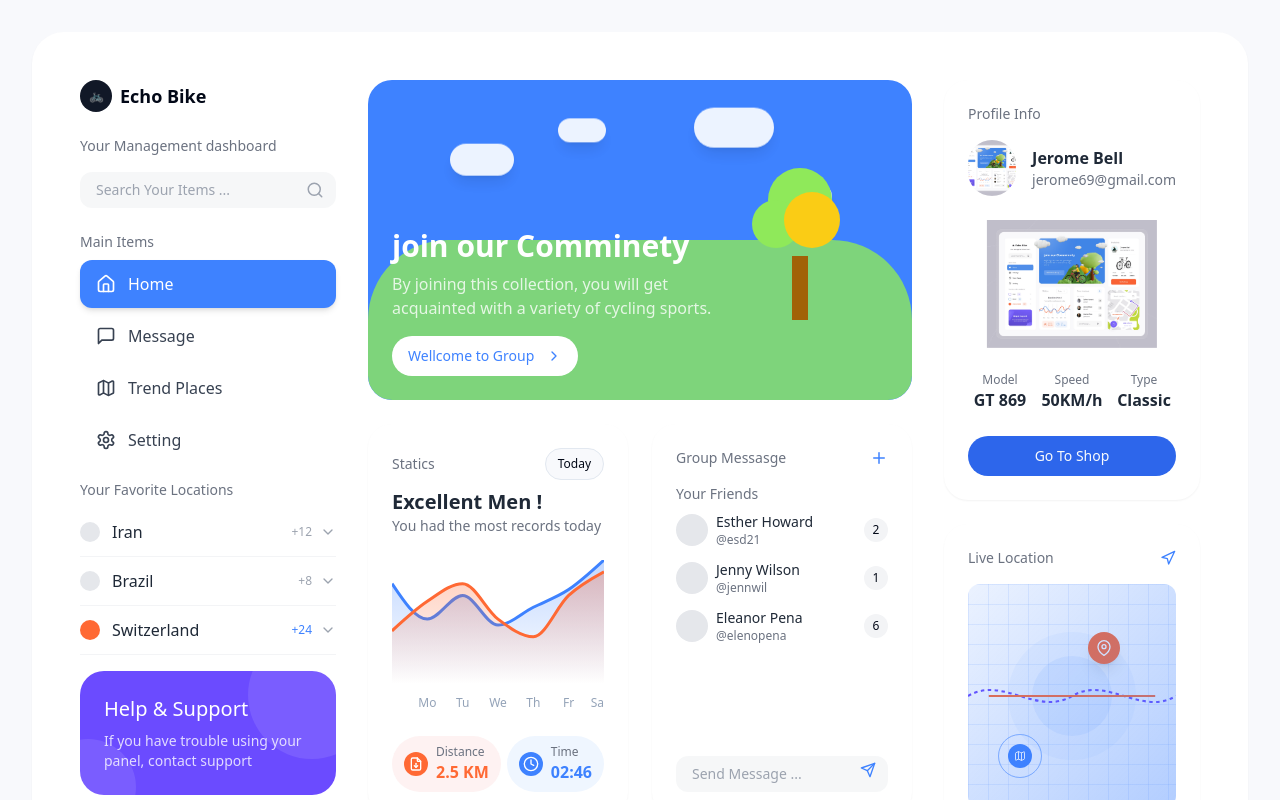
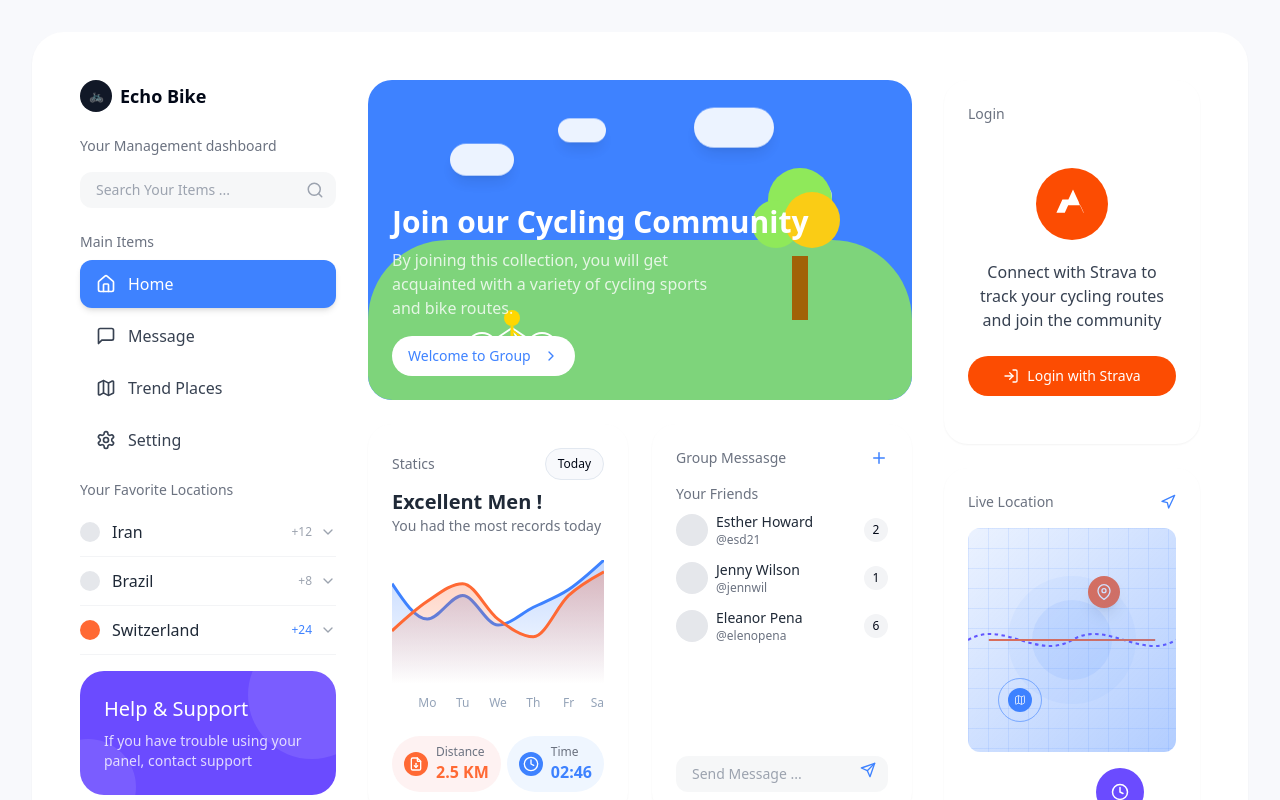
Before and after one commit to liamwaalton/pedal-dashboard, a React (Vite) app: page / in a window 1280 px wide. Shown: the top 800 px of the page. Built offline with nearby package versions, Linux system fonts and the light colour scheme.

Commit message:
Update profile section and banner
- Update banner image to cyclist theme.
- Update profile section to include login functionality.

```diff
--- a/src/components/CommunityBanner.tsx
+++ b/src/components/CommunityBanner.tsx
@@ -45,20 +45,37 @@ const CommunityBanner = () => {
         <div className="w-4 h-16 bg-yellow-700 absolute bottom-0 left-6" />
       </div>
 
-      {/* Person on bike */}
-      <div className="absolute bottom-6 left-1/2 transform -translate-x-1/2">
-        {/* This would ideally be an SVG or image */}
-        <div className="h-20 w-20 bg-yellow-400 opacity-0"></div>
+      {/* Cyclist SVG */}
+      <div className="absolute bottom-8 left-36 transform -translate-x-1/2">
+        <svg width="100" height="60" viewBox="0 0 100 60" fill="none" xmlns="http://www.w3.org/2000/svg">
+          {/* Bike Wheels */}
+          <circle cx="20" cy="40" r="15" stroke="white" strokeWidth="2" fill="transparent" />
+          <circle cx="80" cy="40" r="15" stroke="white" strokeWidth="2" fill="transparent" />
+
+          {/* Bike Frame */}
+          <line x1="20" y1="40" x2="50" y2="20" stroke="white" strokeWidth="2" />
+          <line x1="50" y1="20" x2="80" y2="40" stroke="white" strokeWidth="2" />
+          <line x1="20" y1="40" x2="60" y2="40" stroke="white" strokeWidth="2" />
+          <line x1="60" y1="40" x2="80" y2="40" stroke="white" strokeWidth="2" />
+          <line x1="50" y1="20" x2="60" y2="40" stroke="white" strokeWidth="2" />
+
+          {/* Cyclist */}
+          <circle cx="50" cy="10" r="8" fill="#FFD700" /> {/* Head */}
+          <line x1="50" y1="18" x2="50" y2="30" stroke="#FFD700" strokeWidth="3" /> {/* Body */}
+          <line x1="50" y1="22" x2="60" y2="30" stroke="#FFD700" strokeWidth="2" /> {/* Arm */}
+          <line x1="50" y1="30" x2="40" y2="40" stroke="#FFD700" strokeWidth="2" /> {/* Leg */}
+          <line x1="50" y1="30" x2="60" y2="40" stroke="#FFD700" strokeWidth="2" /> {/* Leg */}
+        </svg>
       </div>
 
       {/* Content */}
       <div className="relative z-10">
-        <h2 className="text-white text-3xl font-bold mb-2">join our Comminety</h2>
+        <h2 className="text-white text-3xl font-bold mb-2">Join our Cycling Community</h2>
         <p className="text-white opacity-80 mb-4 max-w-xs">
-          By joining this collection, you will get acquainted with a variety of cycling sports.
+          By joining this collection, you will get acquainted with a variety of cycling sports and bike routes.
         </p>
         <Button className="bg-white text-bike-blue rounded-full px-4 py-2 font-medium hover:bg-opacity-90 transition-all inline-flex items-center">
-          Wellcome to Group
+          Welcome to Group
           <ChevronRight size={16} className="ml-1" />
         </Button>
       </div>
--- a/src/components/ProfileSection.tsx
+++ b/src/components/ProfileSection.tsx
@@ -1,13 +1,50 @@
 
-import React from 'react';
+import React, { useState } from 'react';
 import { Button } from '@/components/ui/button';
+import { LogIn } from 'lucide-react';
 
 interface ProfileSectionProps {
-  name: string;
-  email: string;
+  name?: string;
+  email?: string;
 }
 
 const ProfileSection = ({ name, email }: ProfileSectionProps) => {
+  // This would normally come from authentication context
+  // For demo purposes, we'll use local state that can be toggled
+  const [isLoggedIn, setIsLoggedIn] = useState(false);
+
+  const handleLoginWithStrava = () => {
+    // In a real implementation, this would redirect to Strava OAuth
+    // For now, we'll just toggle the state for demonstration
+    setIsLoggedIn(true);
+  };
+
+  if (!isLoggedIn) {
+    return (
+      <div className="bike-card mb-6 animate-fade-in">
+        <h2 className="text-sm text-gray-500 mb-4">Login</h2>
+        <div className="flex flex-col items-center justify-center py-6 gap-4">
+          <div className="flex justify-center">
+            <svg viewBox="0 0 40 40" width="80" height="80" xmlns="http://www.w3.org/2000/svg">
+              <circle cx="20" cy="20" r="18" fill="#FC4C02" />
+              <path d="M23.5,19.3l-3-6.6l-3,6.6h6.1M25.7,24.4l-3-6.6h-7.5l-3,6.6h4.2l1.7-3.8h6.1l1.7,3.8h4.2" fill="white" />
+            </svg>
+          </div>
+          <p className="text-center text-gray-700 mb-2">
+            Connect with Strava to track your cycling routes and join the community
+          </p>
+          <Button
+            onClick={handleLoginWithStrava}
+            className="bg-[#FC4C02] hover:bg-[#e64500] text-white rounded-full gap-2 w-full"
+          >
+            <LogIn size={18} />
+            Login with Strava
+          </Button>
+        </div>
+      </div>
+    );
+  }
+
   return (
     <div className="bike-card mb-6 animate-fade-in">
       <h2 className="text-sm text-gray-500 mb-4">Profile Info</h2>
@@ -24,8 +61,8 @@ const ProfileSection = ({ name, email }: ProfileSectionProps) => {
           />
         </div>
         <div>
-          <h3 className="font-semibold text-gray-800">{name}</h3>
-          <p className="text-sm text-gray-500">{email}</p>
+          <h3 className="font-semibold text-gray-800">{name || "Jerome Bell"}</h3>
+          <p className="text-sm text-gray-500">{email || "jerome69@gmail.com"}</p>
         </div>
       </div>
 
@@ -56,7 +93,16 @@ const ProfileSection = ({ name, email }: ProfileSectionProps) => {
         </div>
       </div>
 
-      <Button className="bike-button-orange w-full">Go To Shop</Button>
+      <div className="flex space-x-2">
+        <Button className="bike-button-orange flex-1">Go To Shop</Button>
+        <Button
+          variant="outline"
+          className="flex-none"
+          onClick={() => setIsLoggedIn(false)}
+        >
+          Logout
+        </Button>
+      </div>
     </div>
   );
 };
--- a/src/pages/Index.tsx
+++ b/src/pages/Index.tsx
@@ -1,4 +1,3 @@
-
 import React, { useState } from 'react';
 import { Home, MessageSquare, Map, Settings } from 'lucide-react';
 import { Separator } from '@/components/ui/separator';
@@ -95,10 +94,7 @@ const Index = () => {
 
             {/* Right Sidebar */}
             <div className="lg:col-span-3">
-              <ProfileSection
-                name="Jerome Bell"
-                email="jerome69@gmail.com"
-              />
+              <ProfileSection />
               <MapCard />
             </div>
           </div>
```
